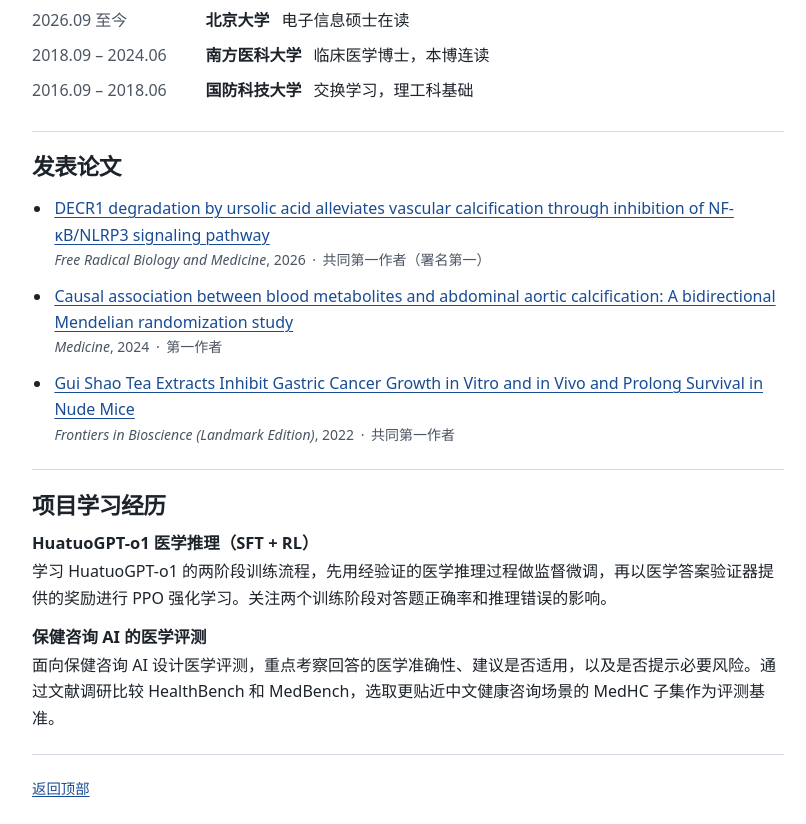
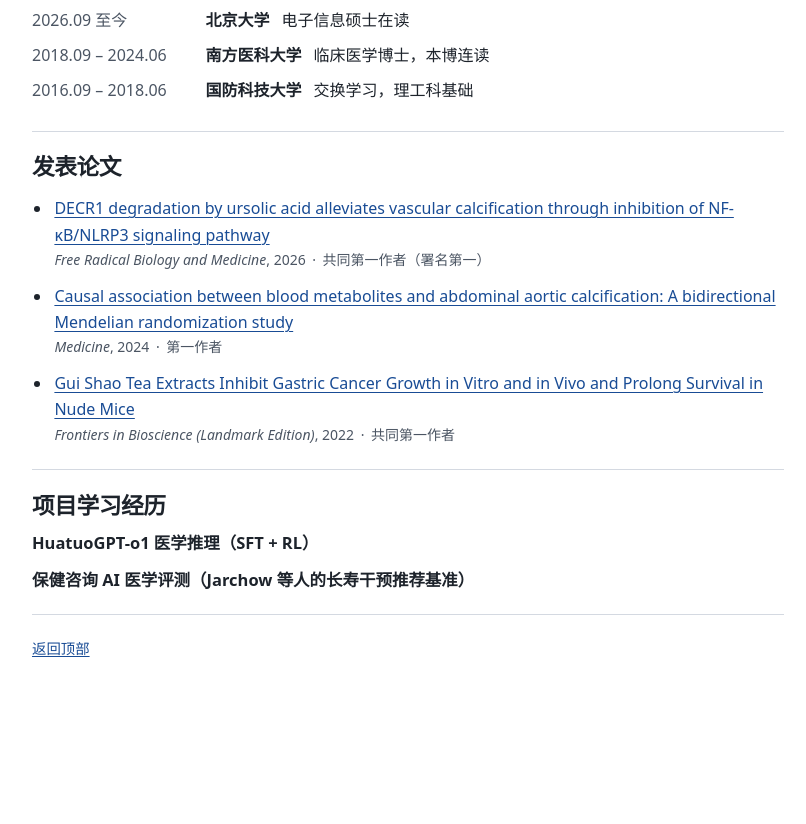
Before and after one commit to yanghongwei98/yanghongwei98.github.io, a plain HTML site: page index.html in a window 1280 px wide. Shown: the part 348-1172 px from the top of the page, without its empty margins (232-1038 px from the left). After the commit the page ends 1032 px from the top, so only its background shows below. Drawn offline with Linux system fonts and the light colour scheme.

Commit message:
Show project titles and update longevity benchmark

```diff
--- a/index.html
+++ b/index.html
@@ -69,11 +69,9 @@
       <ul class="project-list">
         <li>
           <h3>HuatuoGPT-o1 医学推理（SFT + RL）</h3>
-          <p>学习 HuatuoGPT-o1 的两阶段训练流程，先用经验证的医学推理过程做监督微调，再以医学答案验证器提供的奖励进行 PPO 强化学习。关注两个训练阶段对答题正确率和推理错误的影响。</p>
         </li>
         <li>
-          <h3>保健咨询 AI 的医学评测</h3>
-          <p>面向保健咨询 AI 设计医学评测，重点考察回答的医学准确性、建议是否适用，以及是否提示必要风险。通过文献调研比较 HealthBench 和 MedBench，选取更贴近中文健康咨询场景的 MedHC 子集作为评测基准。</p>
+          <h3>保健咨询 AI 医学评测（Jarchow 等人的长寿干预推荐基准）</h3>
         </li>
       </ul>
     </section>
--- a/styles.css
+++ b/styles.css
@@ -106,7 +106,6 @@ h3 { font-size: 1.03rem; }
 .publication-details { color: var(--secondary); font-size: .875rem; }
 .publication-details span { margin-inline: .18rem; }
 .project-list li + li { margin-top: 1rem; }
-.project-list h3 + p { margin-top: .26rem; }
 footer { color: var(--secondary); font-size: .9rem; }
 
 @media (max-width: 37rem) {
```
